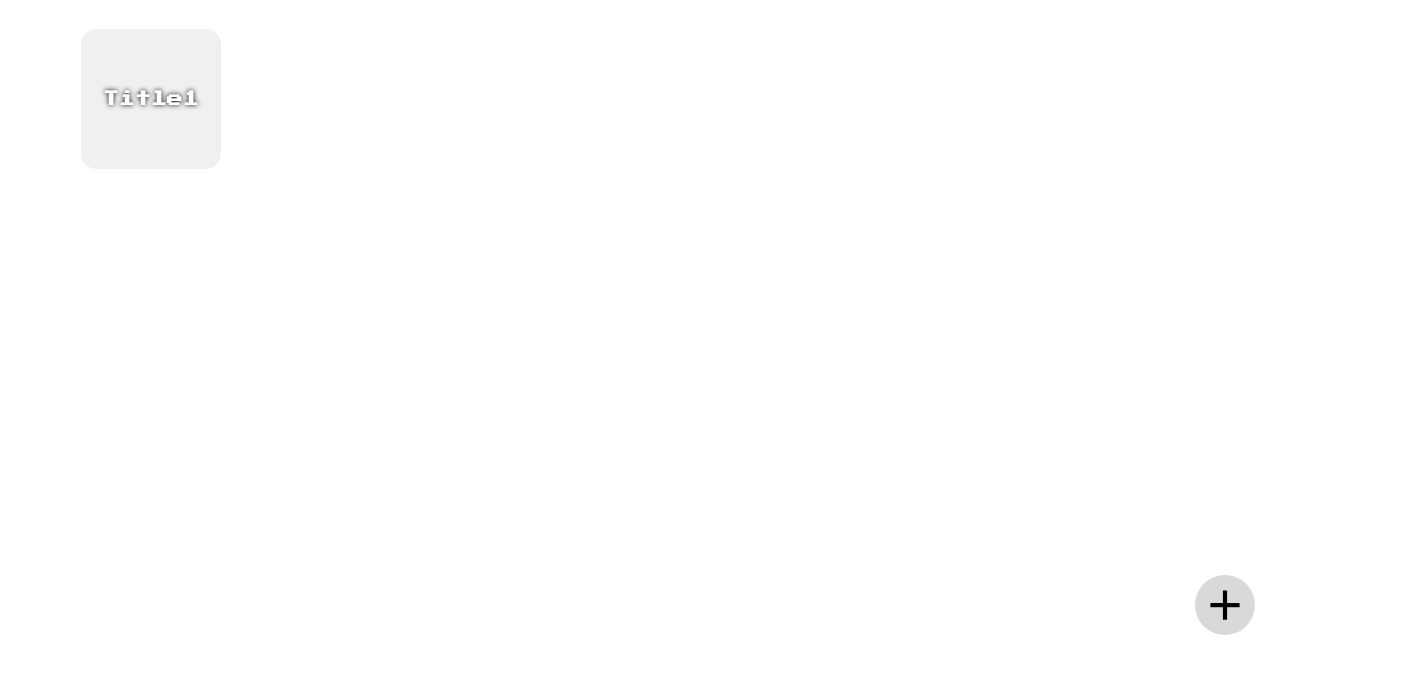
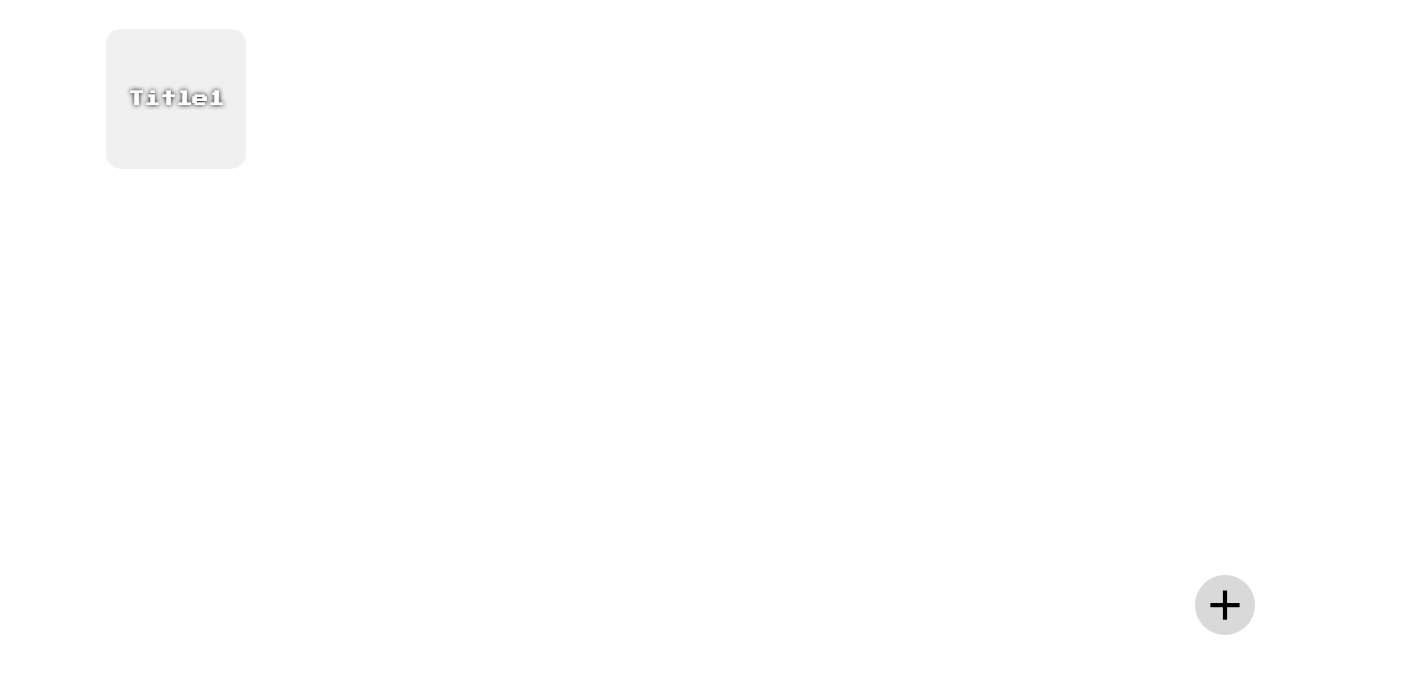
Before and after one commit to iEmanuelG/AppHibrida, a website built with Parcel: page grupos.html in a window 1280 px wide. Shown: the part 140-818 px from the top of the page, 1406 px wide, since content can reach past the window. Built offline with nearby package versions, Linux system fonts and the light colour scheme.

Commit message:
Grupos_psh

```diff
--- a/css/_grupo.scss
+++ b/css/_grupo.scss
@@ -2,7 +2,7 @@
     display: flex;
     flex-wrap: wrap;
     align-content: start;
-    width: 100%;
+    width: 95%;
     height: 600px;
     overflow: hidden;
     overflow-y: scroll;
--- a/css/_grupos.scss
+++ b/css/_grupos.scss
@@ -1,19 +1,18 @@
 #carousel_grupos {
     display: flex;
     flex-direction: row;
-    //align-items: flex-start;
     align-content: flex-start;
     align-items: flex-start;
-    gap: 10px;
-    //justify-content: space-evenly;
-    //justify-items: flex-start;
-    width: 100%;
-    height: 600px;
+    justify-content: space-between;
+    width: fit-content;
+    height: fit-content;
     overflow: scroll;
     overflow-y: scroll;
-    padding: 5%;
+    padding: 0px;
+    padding: 7%;
     padding-top: 10px;
     flex-wrap: wrap;
+    max-height: 630px;
 }
 
 #carousel_grupos>a {
@@ -22,7 +21,9 @@
 }
 
 .groups-header{
-    margin-left: 20px;
+    h2 {
+        margin-left: 20px;
+    }
 }
 
 .group_grupos {
```
Also changed, not shown: grupo.html (+0 -1 lines), grupos.html (+1 -4 lines).
